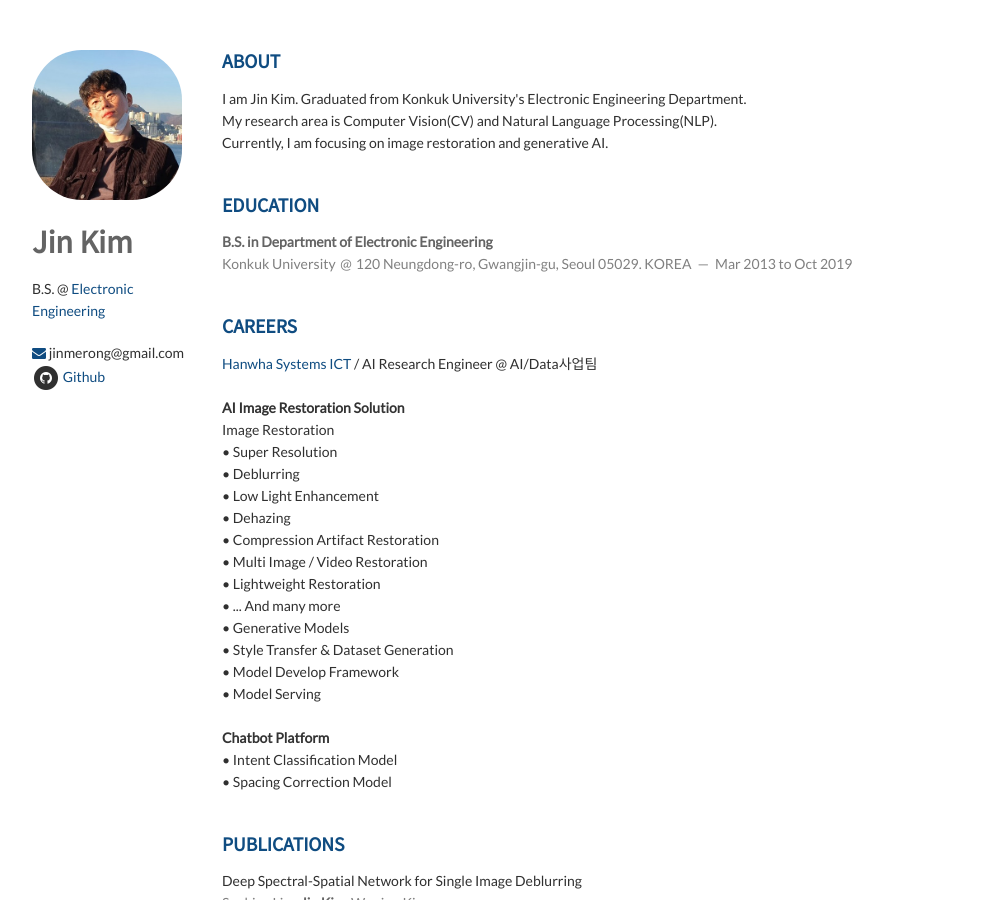
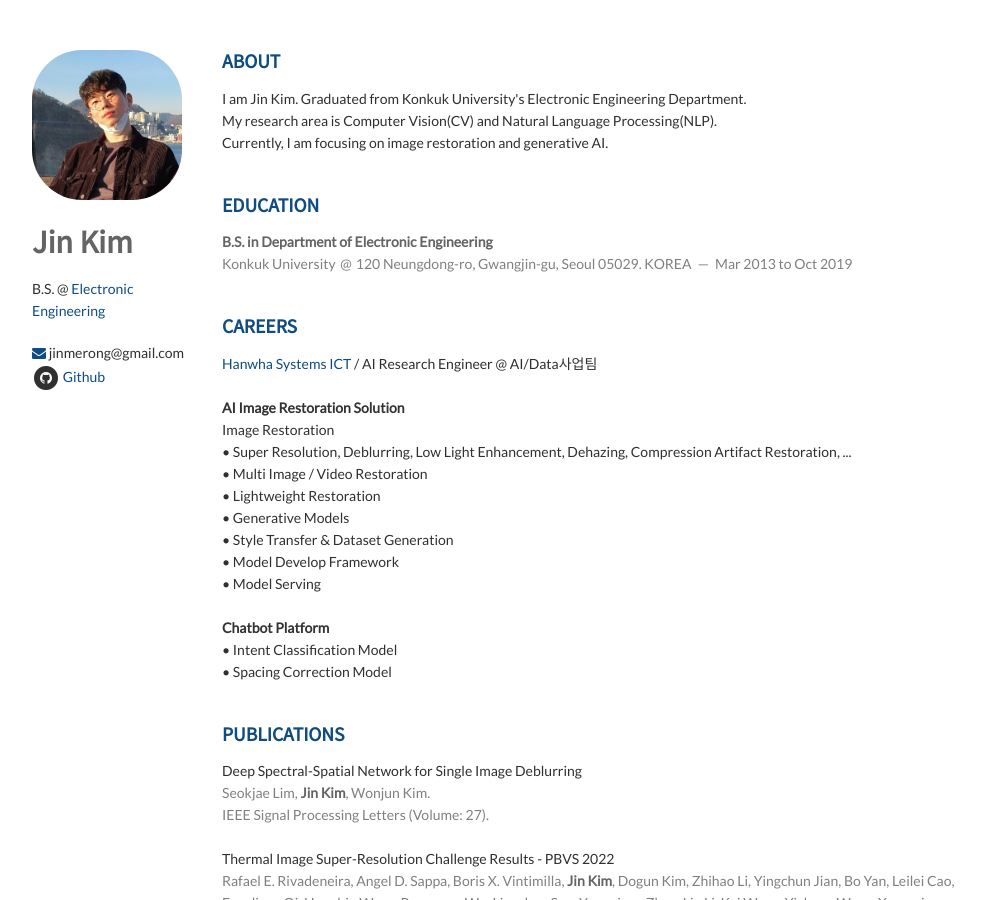
Before and after one commit to K-I-M-J-I-N/K-I-M-J-I-N.github.io, a Jekyll site: the page built from index.html, in a window 1280 px wide and 900 px high. Shown: the whole window, without its empty margins (138-1123 px from the left). Built offline with Jekyll 4.4.1, drawn with Linux system fonts in a browser that asks for light colours; nearby versions of some CDN libraries; the list of posts is cut into pages by our own code.

Commit message:
Update careers.html

```diff
--- a/_includes/careers.html
+++ b/_includes/careers.html
@@ -8,14 +8,9 @@
         <p>&nbsp;</p>
         <p><strong>AI Image Restoration Solution</strong></p>
         <p>Image Restoration</p>
-        <span>&bull; Super Resolution</span><br>
-        <span>&bull; Deblurring</span><br>
-        <span>&bull; Low Light Enhancement</span><br>
-        <span>&bull; Dehazing</span><br>
-        <span>&bull; Compression Artifact Restoration</span><br>
+        <span>&bull; Super Resolution, Deblurring, Low Light Enhancement, Dehazing, Compression Artifact Restoration, ...</span><br>
         <span>&bull; Multi Image / Video Restoration</span><br>
         <span>&bull; Lightweight Restoration</span><br>
-        <span>&bull; ... And many more</span><br>
         <p>&bull; Generative Models</p>
         <p>&bull; Style Transfer &amp; Dataset Generation</p>
         <p>&bull; Model Develop Framework</p>
```
